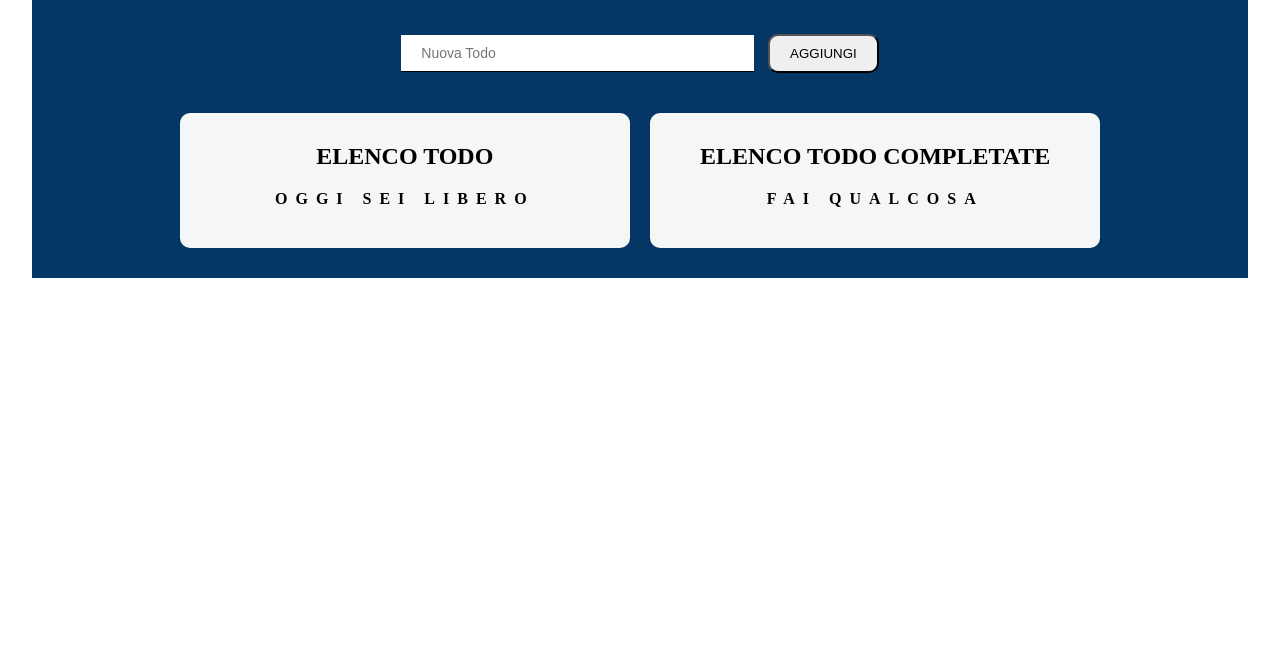
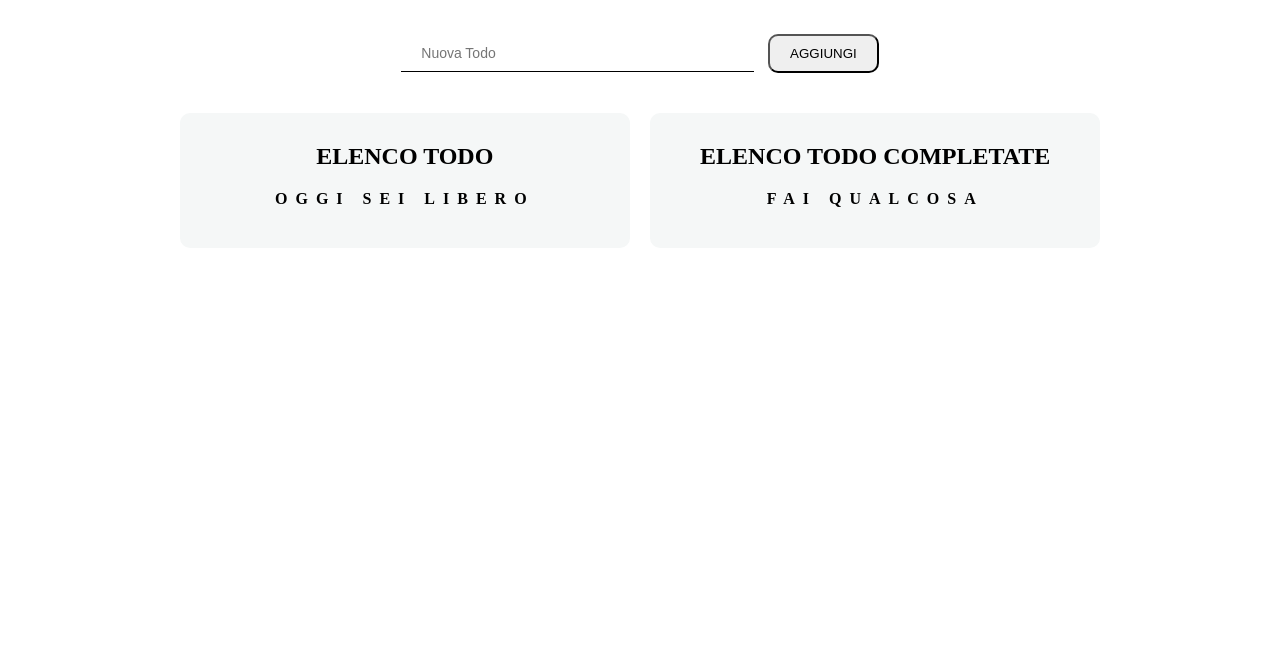
Before and after one commit to manuelbosi/vue-todolist, a plain HTML site: page bonus/index.html in a window 1280 px wide. Shown: the part 135-800 px from the top of the page. Drawn offline with nearby package versions, Linux system fonts and the light colour scheme.

Commit message:
eliminato sfondo

```diff
--- a/bonus/css/style.css
+++ b/bonus/css/style.css
@@ -8,7 +8,6 @@
   text-align: center;
   padding: 20px;
   width: 95%;
-  background-color: rgb(5, 55, 102);
 }
 #app img{
   max-width: 30%;
```
